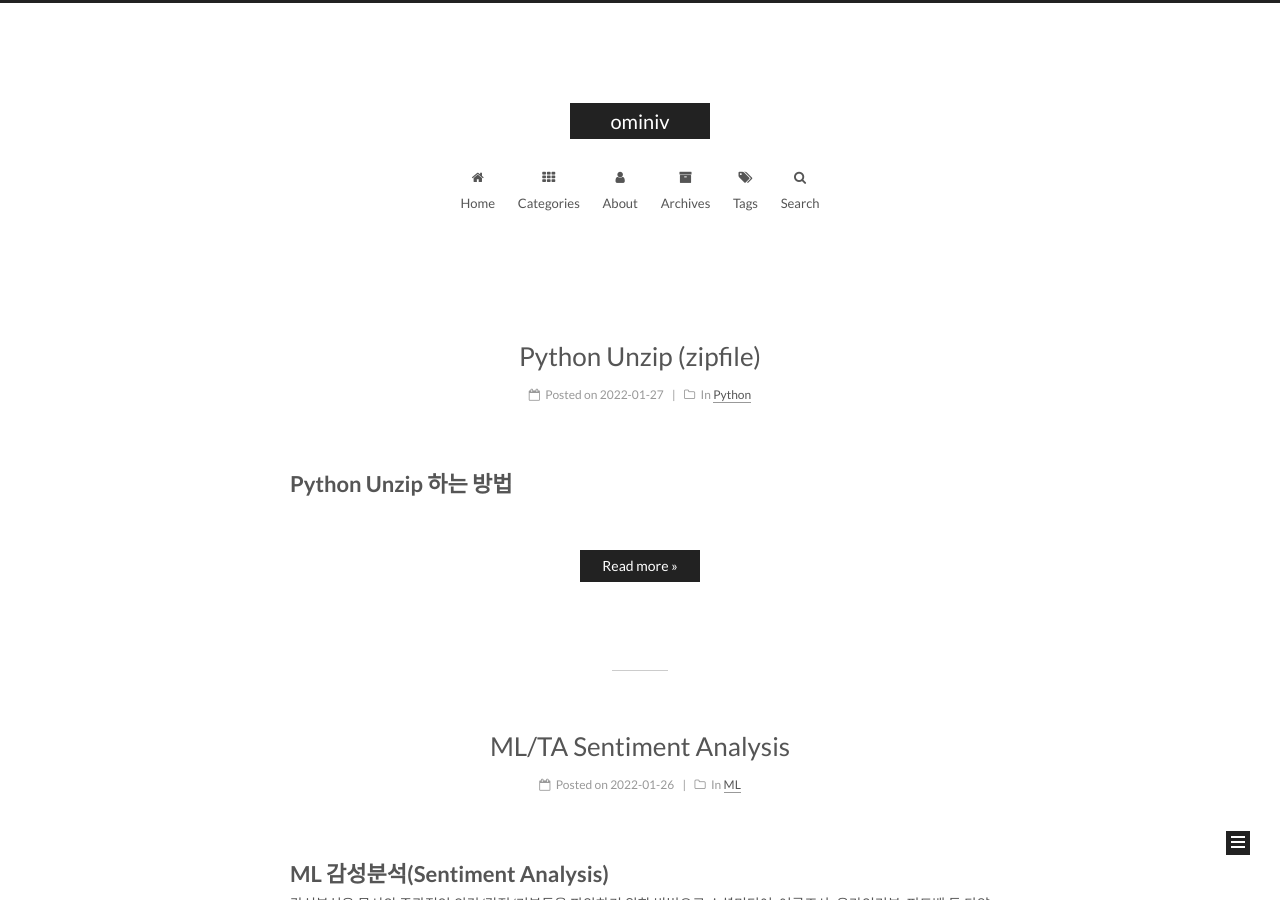
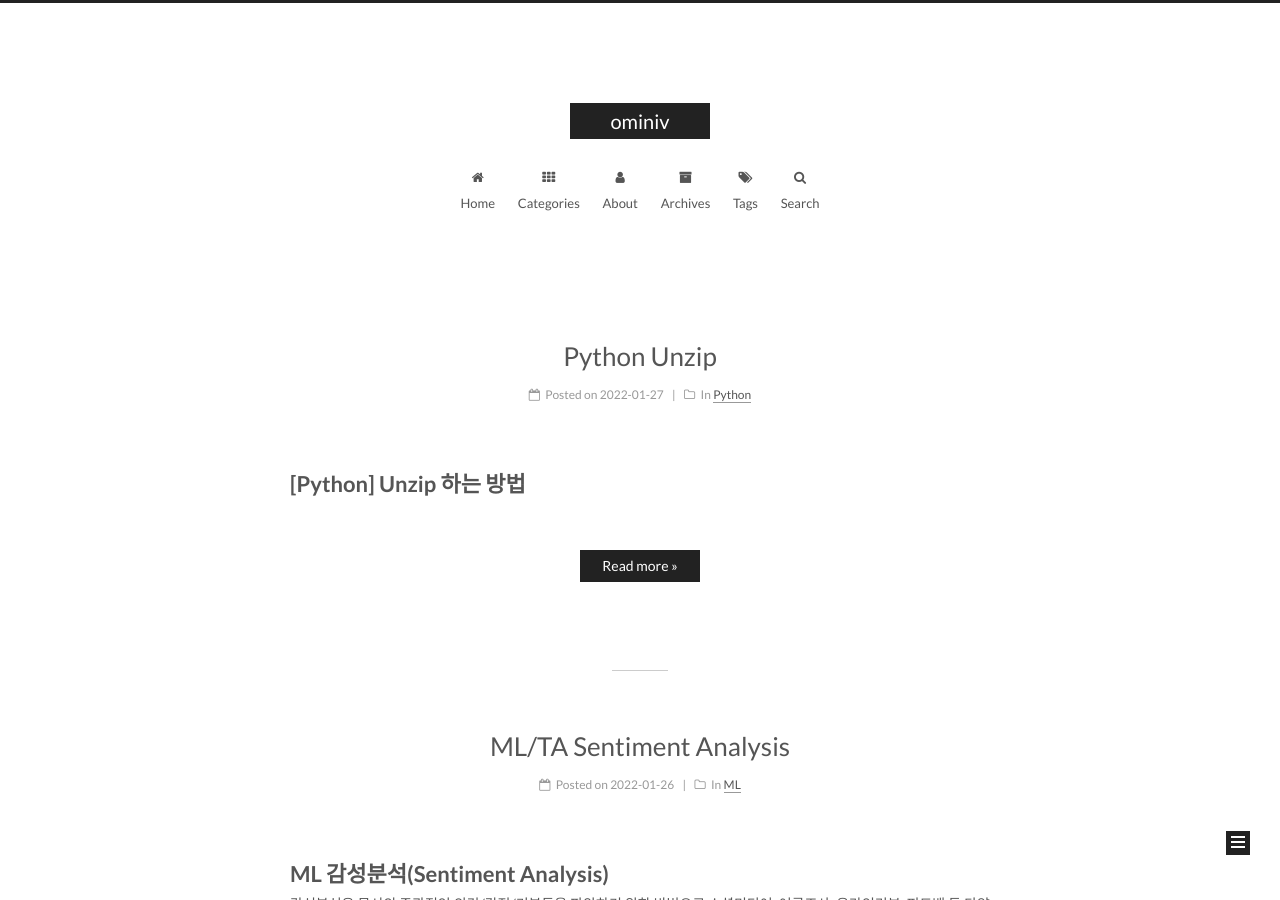
Before and after one commit to ominiv/ominiv.github.io, a Jekyll site: the page built from index.html, in a window 1280 px wide and 900 px high. Built offline with Jekyll 4.4.1, drawn with Linux system fonts in a browser that asks for light colours; the list of posts is cut into pages by our own code.

Commit message:
+ ML|Python posts

````diff
--- a/_posts/2022-01-27-Python-Unzip.md
+++ b/_posts/2022-01-27-Python-Unzip.md
@@ -1,5 +1,5 @@
 ---
-title: Python Unzip (zipfile)
+title: Python Unzip
 date: 2022-01-27 00:00:01
 categories:
 - Python
@@ -7,7 +7,7 @@ tags:
 - unzip
 ---
 
-# Python Unzip 하는 방법
+# [Python] Unzip 하는 방법
 
 ```python
 zip_file_path = ['path/file1.tsv.zip','path/file2.tsv.zip','path/file3.tsv.zip'] # zip 파일 경로
````
Also changed, not shown: _posts/2022-01-27-ML-Sentiment Analysis.md (+2 -1 lines).
